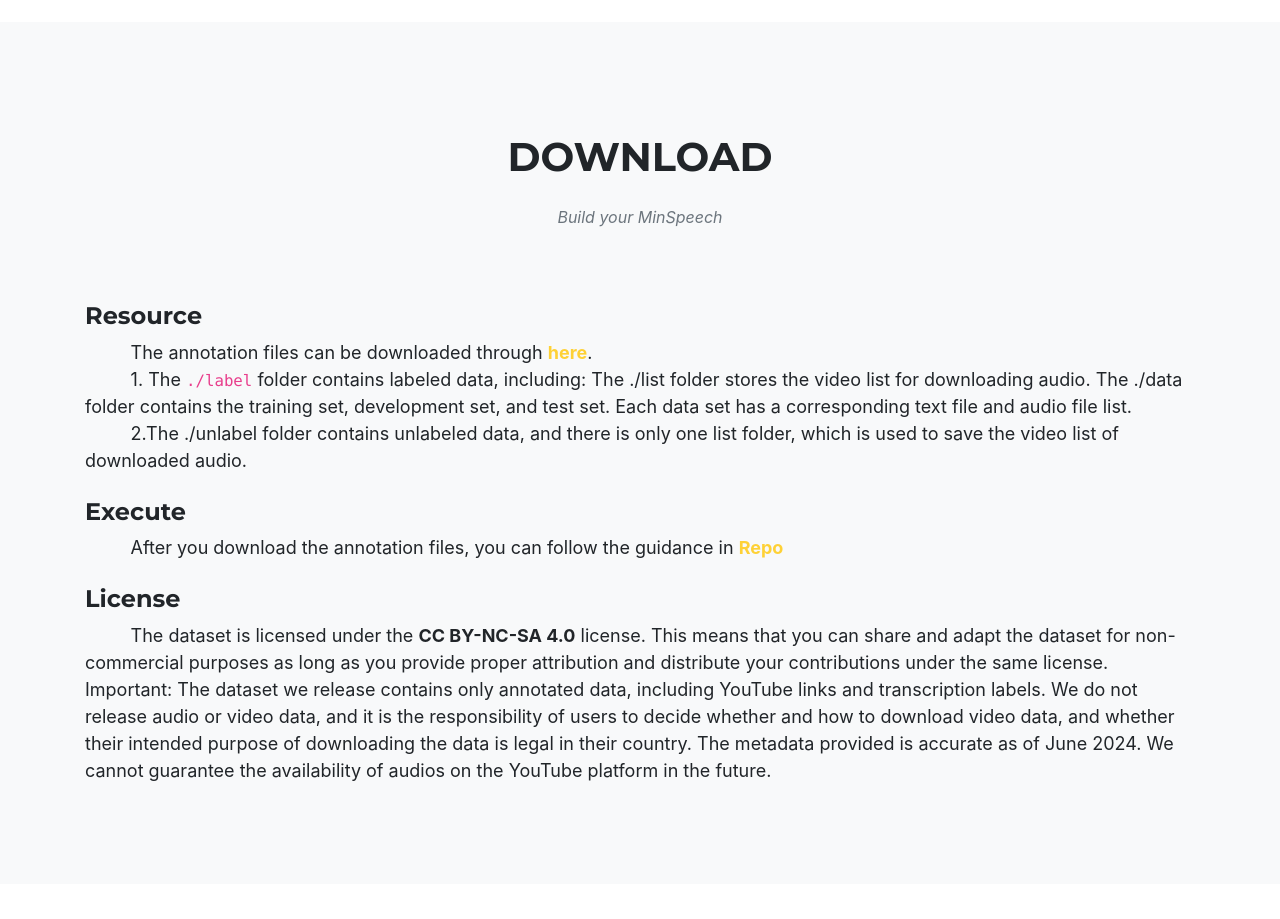
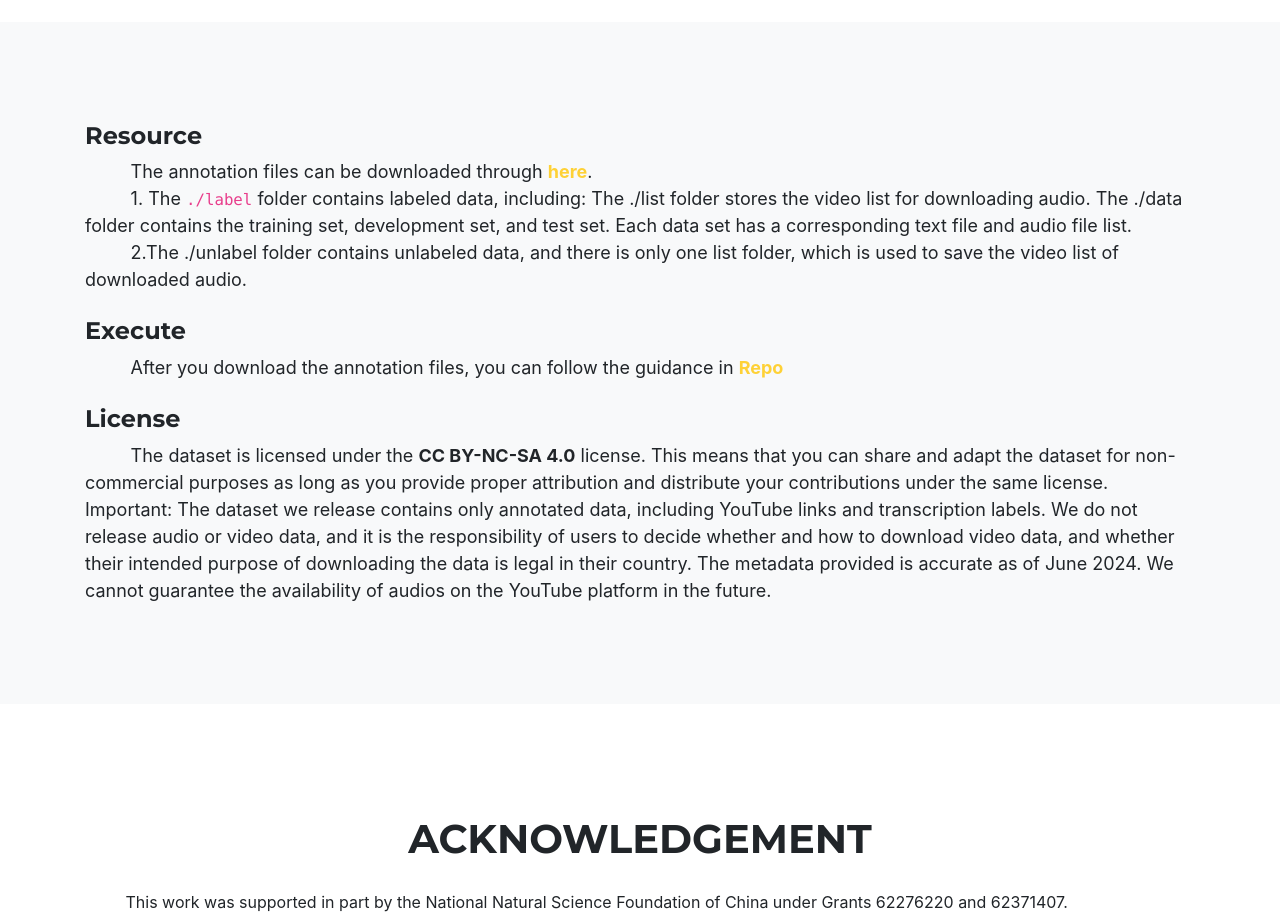
Before and after one commit to Minspeech/MinSpeech.github.io, a plain HTML site: page index.html in a window 1280 px wide. Shown: the part 2080-2999 px from the top of the page. Drawn offline with Linux system fonts and the light colour scheme; a web font is replaced by a local one.

Commit message:
Update index.html

```diff
--- a/index.html
+++ b/index.html
@@ -550,13 +550,7 @@
 
   <section class="bg-light page-section" id="timeline">
     <div class="container">
-      <div class="row">
-        <div class="col-lg-12 text-center">
-          <h2 class="section-heading text-uppercase"><p>DOWNLOAD</p>
-</h2>
-          <h3 class="section-subheading text-muted">Build your MinSpeech</h3>
-        </div>
-      </div>
+
       <div class="row">
         <div class="col-lg-12">
           <h4 >Resource</h4>
```
